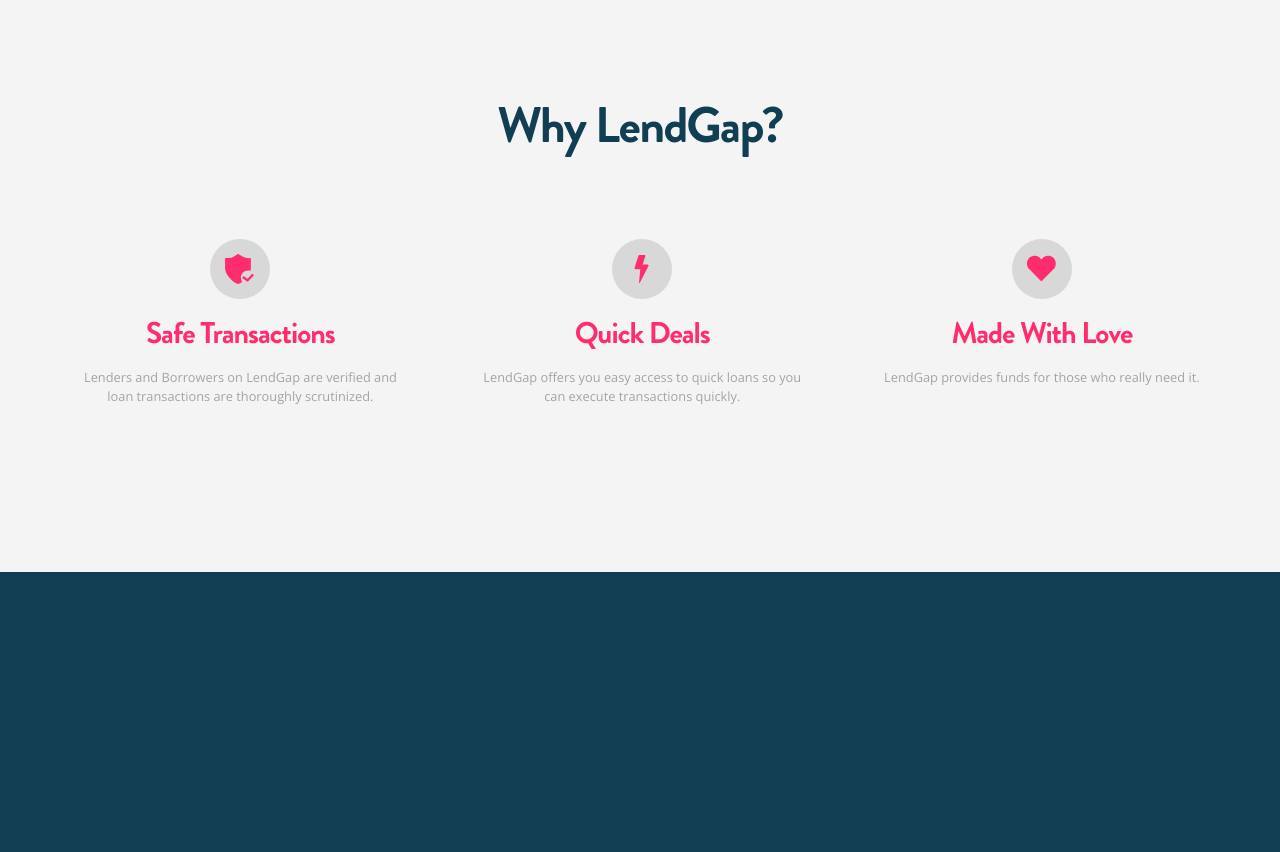
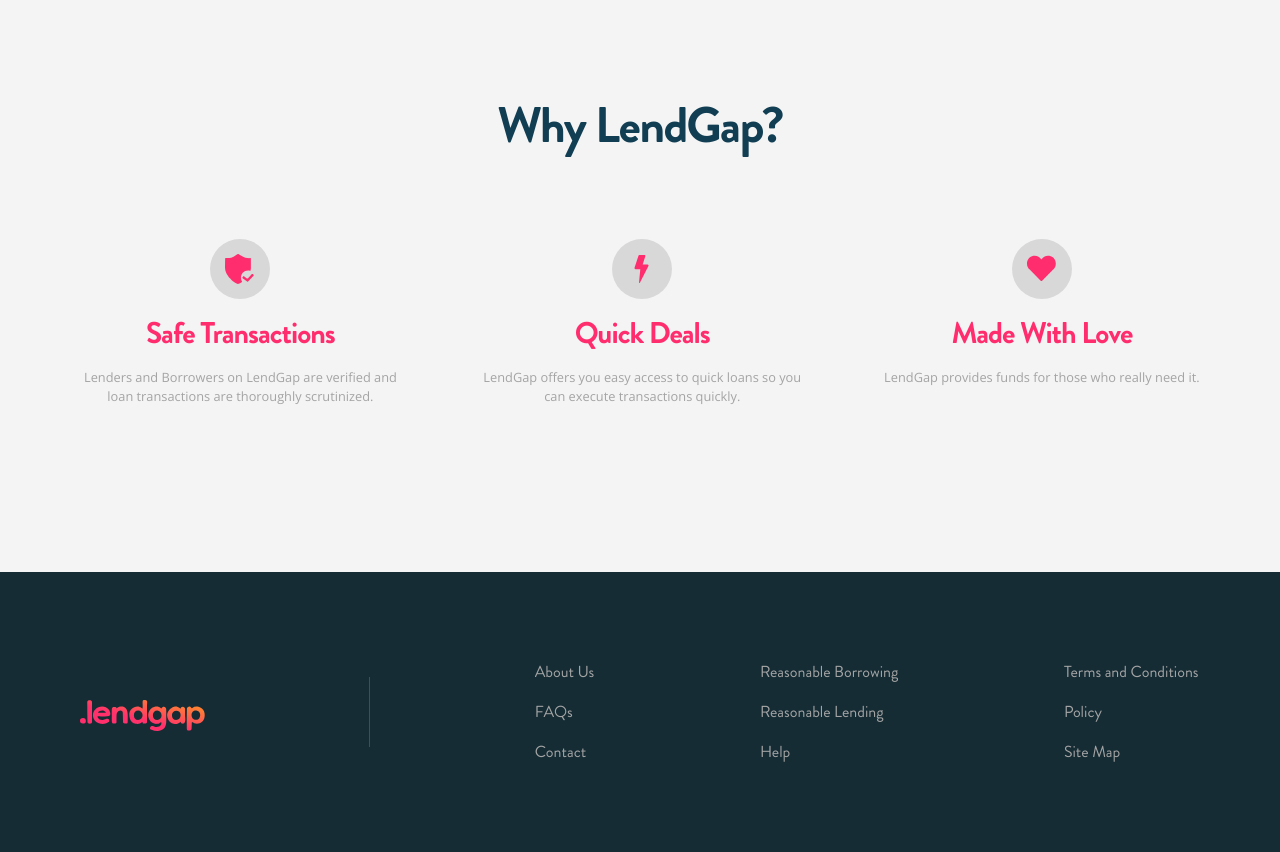
Before and after one commit to nnamdiawili/lendgap, a website: page index.html in a window 1280 px wide. Shown: the part 3231-4083 px from the top of the page. Before the commit the page ends 3803 px from the top, so only its background shows below. Drawn offline with nearby package versions, Linux system fonts and the light colour scheme.

Commit message:
completes the footer section

```diff
--- a/index.html
+++ b/index.html
@@ -1079,8 +1079,33 @@
             </ul>
         </div>
     </section>
-    <footer class="page footer"></footer>
 </main>
+<footer class="footer">
+    <div class="content lgp-container d-flex flex-column align-items-center
+                flex-sm-row justify-content-sm-between align-items-sm-center flex-sm-wrap
+                flex-md-nowrap">
+        <a class="brand d-flex" href="index.html">
+            <svg class="logo" width="100%" height="100%">
+                <use xmlns:xlink="http://www.w3.org/1999/xlink" xlink:href="#lendgap-logo-with-gradient"></use>
+            </svg>
+        </a>
+        <div class="divider d-none d-md-block"></div>
+        <nav class="footer-nav d-flex flex-column align-items-center align-items-sm-start">
+            <a class="footer-link btn btn-trans-alt" href="">About Us</a>
+            <a class="footer-link btn btn-trans-alt" href="">FAQs</a>
+            <a class="footer-link btn btn-trans-alt" href="">Contact</a>
+        </nav>
+        <nav class="footer-nav d-flex flex-column align-items-center align-items-sm-start">
+            <a class="footer-link btn btn-trans-alt" href="">Reasonable Borrowing</a>
+            <a class="footer-link btn btn-trans-alt" href="">Reasonable Lending</a>
+            <a class="footer-link btn btn-trans-alt" href="">Help</a></nav>
+        <nav class="footer-nav d-flex flex-column align-items-center align-items-sm-start">
+            <a class="footer-link btn btn-trans-alt" href="">Terms and Conditions</a>
+            <a class="footer-link btn btn-trans-alt" href="">Policy</a>
+            <a class="footer-link btn btn-trans-alt" href="">Site Map</a>
+        </nav>
+    </div>
+</footer>
 
 <!-- icons sprites -->
 <svg style="height: 0; width: 0; position: absolute; visibility: hidden" width="0" height="0" version="1.1"
--- a/scss/globals/_buttons.scss
+++ b/scss/globals/_buttons.scss
@@ -116,6 +116,13 @@
     $hover: $color-brand-blue null null
   );
 }
+.btn-trans-alt {
+  transition: $component-hover-fx-duration;
+  @include btn-color-themes(
+    $normal: $color-brand-grey-dark transparent null,
+    $hover: $color-brand-fuchsia null null
+  );
+}
 .btn-grey {
   @include btn-color-themes(
     $normal: $color-brand-blue $color-brand-grey-light null,
--- a/scss/globals/_variables.scss
+++ b/scss/globals/_variables.scss
@@ -20,6 +20,7 @@
 $color-brand-grey-dark: #A4A4A4;
 $color-brand-grey-light: #D8D8D8;
 $color-brand-peach: #F8EDEF;
+$color-brand-teal: #152C35;
 
 
 // -------------------------------------------------------------------------
--- a/scss/pages/_page_base.scss
+++ b/scss/pages/_page_base.scss
@@ -44,3 +44,65 @@
     margin-top: 2.4rem ;
   }
 }
+
+
+// -------------------------------------------------------------------------
+// Page footer
+// -------------------------------------------------------------------------
+
+.footer {
+  background-color: $color-brand-teal;
+
+  .content {
+    @include fluid-prop(padding-top, 60px, 80px);
+    @include fluid-prop(padding-bottom, 60px, 80px);
+
+    @media (min-width: $grid-breakpoint-sm) and (max-width: $grid-breakpoint-md) {
+      flex-direction: row !important;
+      flex-wrap: wrap !important;
+      justify-content: space-between !important;
+    }
+  }
+
+  .brand {
+    position: relative;
+    transform: translateY(3px);
+    margin-bottom: 30px;
+
+    @media (min-width: $grid-breakpoint-sm) and (max-width: $grid-breakpoint-md) {
+      width: 100% !important;
+      margin-bottom: 40px;
+      justify-content: center !important;
+    }
+    @media (min-width: $grid-breakpoint-md) {
+      margin-bottom: 0;
+    }
+
+    .logo {
+      width: 100px;
+      height: 25px;
+
+      @media (min-width: $grid-breakpoint-md) {
+        width: 125px;
+        height: 31px;
+      }
+    }
+  }
+  .divider {
+    border-left: 1px solid $color-brand-grey-dark;
+    height: 70px;
+    opacity: .3;
+  }
+  .footer-nav {
+    @media (min-width: $grid-breakpoint-sm) and (max-width: $grid-breakpoint-md) {
+      align-items: flex-start !important;
+    }
+  }
+  .footer-link {
+    font-weight: 300;
+    display: flex;
+    justify-content: flex-start;
+    padding-left: 0;
+    padding-right: 0;
+  }
+}
```
Also changed, not shown: css/styles.css.
